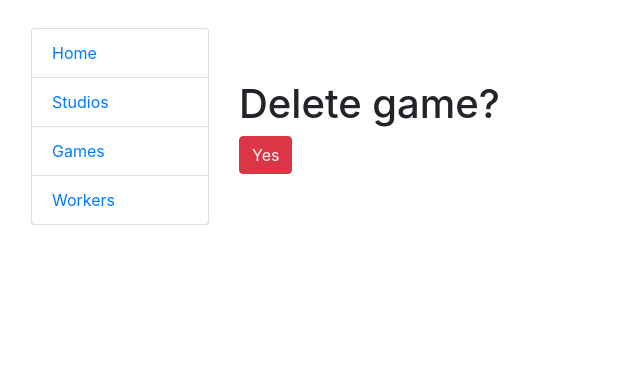
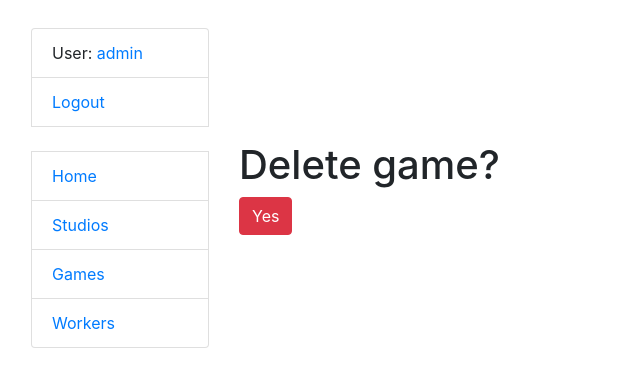
Before and after one commit to Sir-Churchill/game-studio, a Django app: page /games/1/delete/ in a window 1280 px wide. Shown: the top 387 px of the page, without its empty margins (0-640 px from the left). Run offline with Django 5.2, Linux system fonts and the light colour scheme; a user stored in the database is signed in; data comes from the database, SQL or seed files in the repository.

Commit message:
feat(ui): add authentication links to sidebar navigation
- Show login/logout depending on user authentication state
- Display current user with link to profile

```diff
--- a/templates/includes/sidebar.html
+++ b/templates/includes/sidebar.html
@@ -1,4 +1,11 @@
 <ul class="sidebar-nav list-group">
+    {% if user.is_authenticated %}
+        <li class="list-group-item">User: <a href="{{ user.get_absolute_url }}">{{ user.get_username }}</a></li>
+        <li class="list-group-item"><a href="{% url 'logout'%}?next={{request.path}}">Logout</a></li>
+    {% else %}
+        <li class="list-group-item"><a href="{% url 'login'%}?next={{request.path}}">Login</a></li>
+    {% endif %}
+    <br>
     <li class="list-group-item"><a href="{% url 'core:index' %}">Home</a></li>
     <li class="list-group-item"><a href="{% url 'core:studio-list' %}">Studios</a></li>
     <li class="list-group-item"><a href="{% url 'core:game-list' %}">Games</a></li>
```
